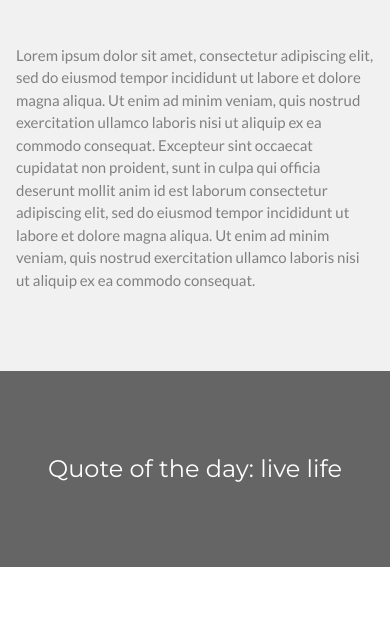
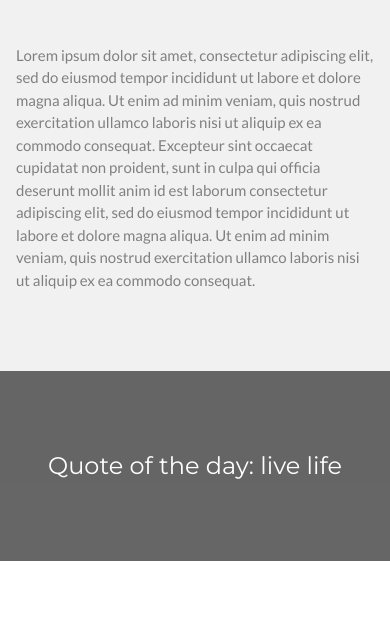
Before and after one commit to kamilbalti/template-2, a plain HTML site: page index.html in a window 390 px wide. Shown: the part 2311-2952 px from the top of the page. Drawn offline with Linux system fonts and the light colour scheme.

Commit message:
first commit

```diff
--- a/template2.css
+++ b/template2.css
@@ -19,7 +19,6 @@ body{
 .mobNav{
     display: flex;
     flex-direction: row !important;
-    /* width: 45px; */
 }
 a, .hidden{
     text-align: center;
@@ -271,4 +270,10 @@ i{
         display: block;
         font-family: "Montserrat", sans-serif;
     }
+    .darkGrayBg{
+        padding: 61px 0;
+    }
+    .quote{
+            padding: 19px 20px 20px;
+    }
 }
```
